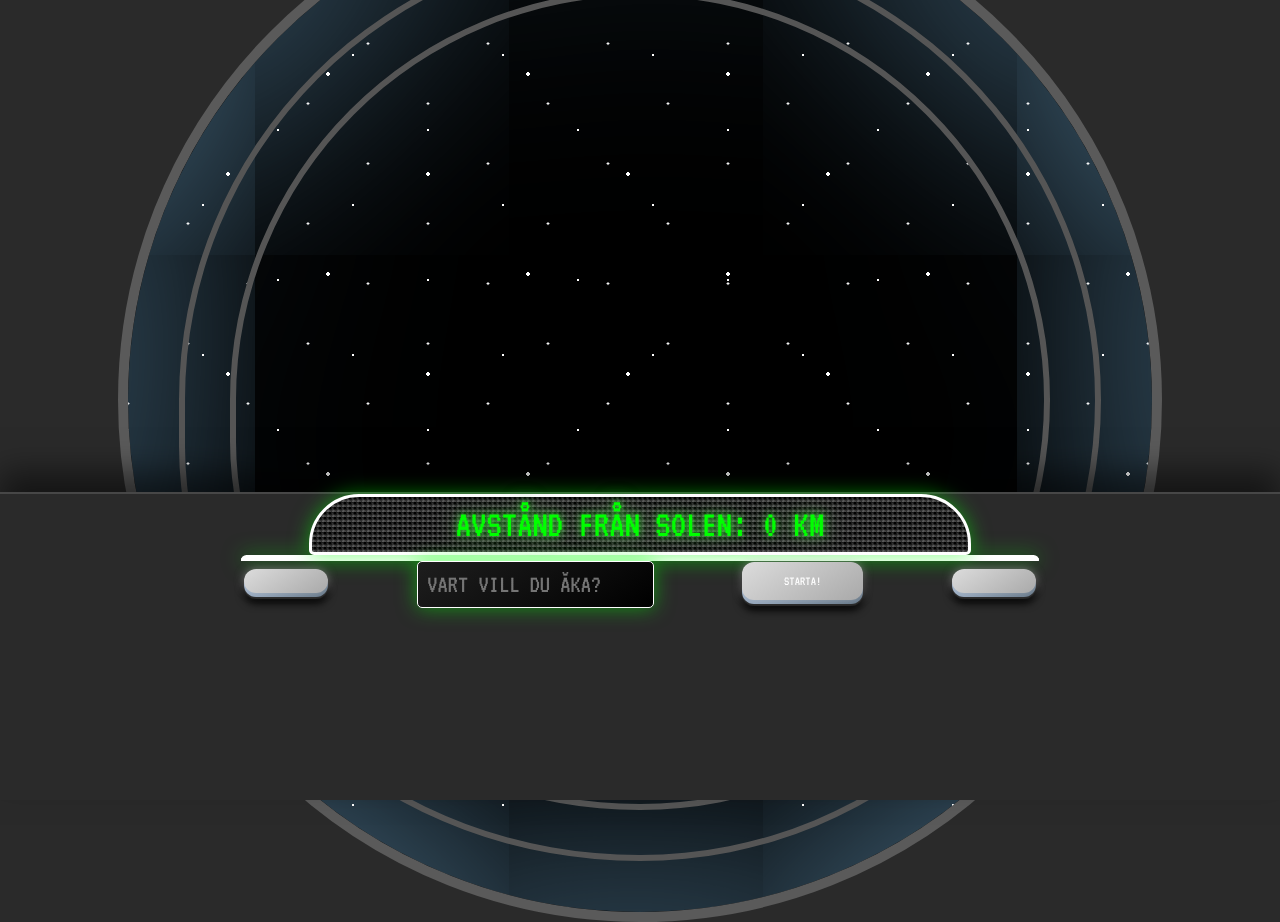
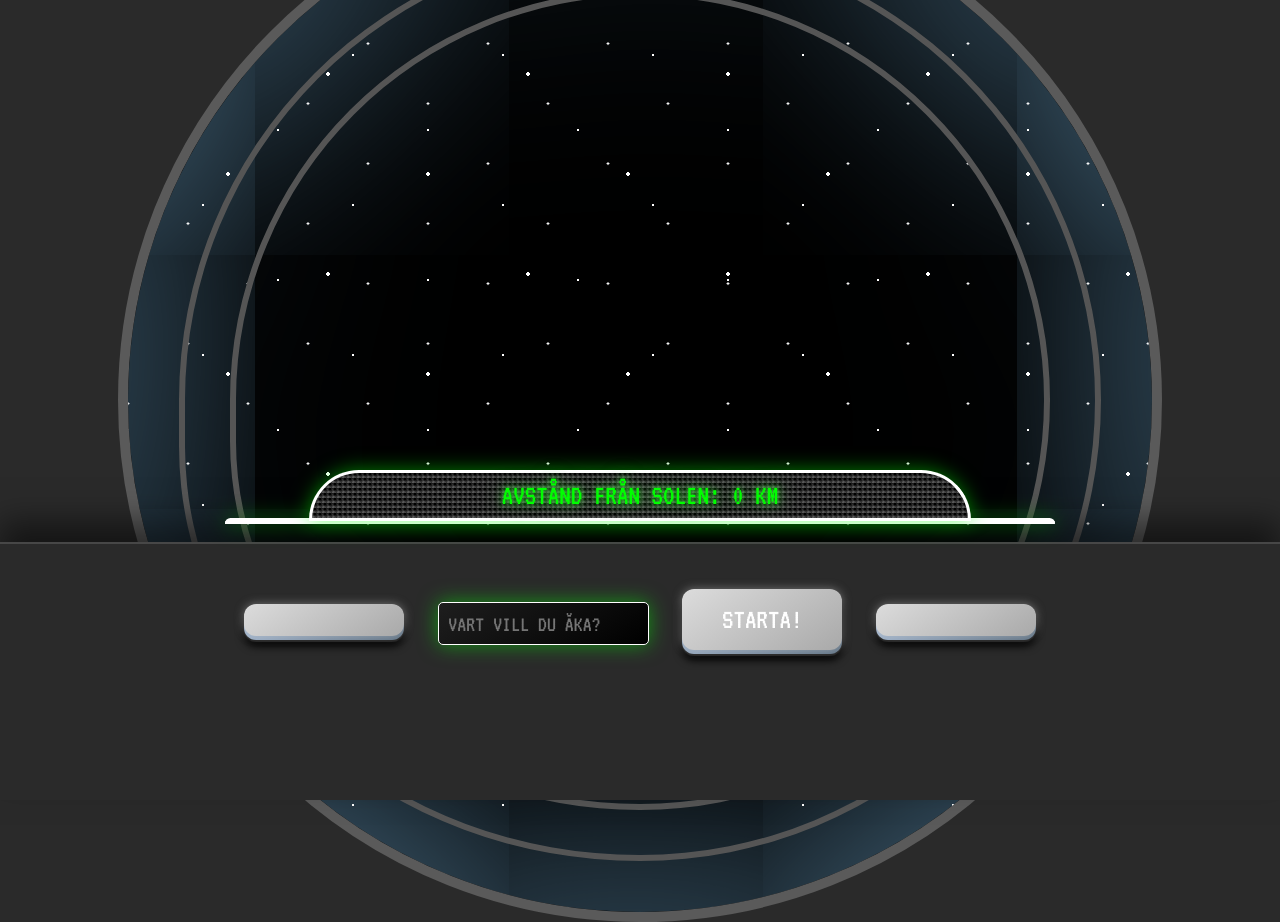
Before and after one commit to FabulousPlastic/Tor_Hogberg_FE23_individuell-examination_vanillaJS, a plain HTML site: page index.html in a window 1280 px wide. Drawn offline with Linux system fonts and the light colour scheme; no server answers.

Commit message:
more positional css changes

```diff
--- a/styles.css
+++ b/styles.css
@@ -15,9 +15,9 @@ footer, header, hgroup, main, menu, nav, section {
 
 :root {
     font-size: 16px;
-    --small: clamp(1rem, 2vw, 3rem);
-    --medium: clamp(1.5rem, 3vw, 4.5rem);
-    --large: clamp(2.25rem, 4.5vw, 6.75rem);
+    --small: clamp(1rem, (1rem + 0.5vw), 3rem);
+    --medium: clamp(1.5rem, (1rem + 1vw), 4.5rem);
+    --large: clamp(2.25rem, (1rem + 2vw), 6.75rem);
     --xlarge: clamp(3.375rem, 6.75vw, 10.125rem);
 }
 
@@ -81,7 +81,7 @@ h2 {
 .spacecraft-interior {
     position: absolute;
     bottom: 0;
-    height: 38.2dvh;
+    height: 32dvh;
     width: 100dvw;
     display:flex;
     flex-direction: column;
@@ -93,31 +93,38 @@ h2 {
     z-index: 3;
 }
 #distance-to-sun {
-    position: relative;
-    /* bottom: 0; */
+    /* position: absolute; */
+    /* bottom: 10%; */
+   transform: translateY(3px);
     width: 50dvw;
     padding: 0.5rem;
     z-index: 4;
+    border-radius: 50px 50px 0px 0px;
 }
 
 #info-square {
-    position: relative;
+    /* position: relative; */
     /* top: -18%; */
+    /* transform: translateY(-100%); */
     width: 61.8dvw;
+    /* height: 5rem; */
     /* height: auto; */
     z-index: 3;
     display: flex;
     align-items: center;
     justify-content: space-between;
     /* flex-direction: row;     */
-    /* padding: 1rem; */
+    padding: 0rem 1rem 0rem 1rem;
     /* margin: 2%; */
+    border-radius: 50px 50px 5px 5px;
 }
 
 #distance-to-sun, #info-square {
+    position: relative;
+    top: -30%;
     color: #00ff00;
     /* padding: 1.5vh 2.5vw; */
-    border-radius: 50px 50px 5px 5px;
+    /* border-radius: 50px 50px 5px 5px;  */
     background: #000000;
     border: 3px solid #ffffff;
     box-shadow: 0 0 20px rgba(0, 255, 0, 0.5);
@@ -151,13 +158,16 @@ h2 {
 
 #search-container {
     position: relative;
-    width: 61.8vw;
+    top: -30%;
+    width: 61.8dvw;
     display: flex;
     flex-direction: row;
     align-items: center;
     justify-content: center;
     justify-content: space-between;
     z-index: 4;
+    margin-bottom: auto;
+    margin-top: auto;
 }
 
 #search-error, .modal {
@@ -166,7 +176,7 @@ h2 {
     left: 50%;
     transform: translate(-50%, -50%);
     width: 40vw;
-    max-height: 80vh;
+    max-height: 80%;
     overflow: auto;
     padding: 10%;
     border-radius: 5px;
@@ -386,10 +396,11 @@ background: linear-gradient(145deg, #b0c4de, #5e7183);
 }
 
 .front {
-font-size: var(–medium);
+font-size: var(--medium);
 display: block;
 position: relative;
-padding: 12px 42px;
+width: 10vw;
+padding: 1rem;
 border-radius: 12px;
 color: white;
 background: linear-gradient(145deg, #dcdcdc, #a9a9a9);
```
